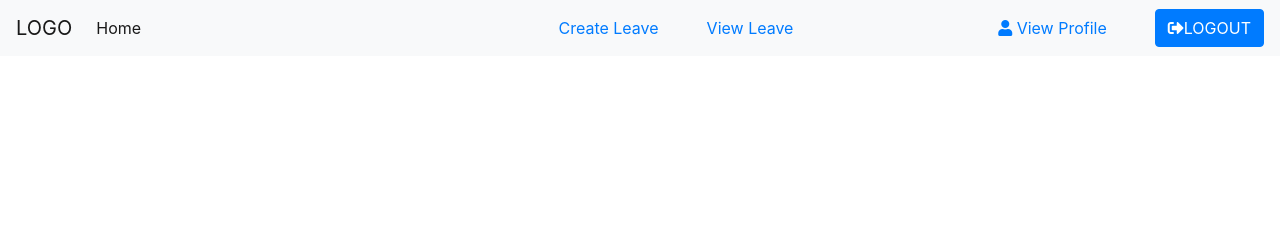
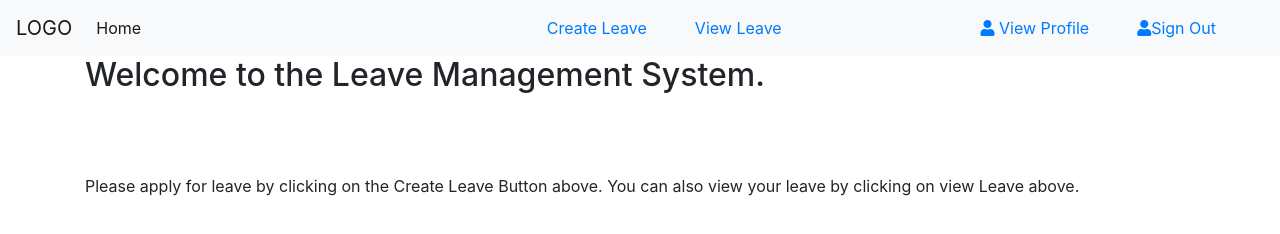
Before and after one commit to oyedsamu/LMS, a website: page public/staff/home.html in a window 1280 px wide. Drawn offline with nearby package versions, Linux system fonts and the light colour scheme.

Commit message:
Improved

```diff
--- a/public/staff/home.html
+++ b/public/staff/home.html
@@ -32,11 +32,25 @@
       </div>
       <div class="form-inline">
         <div class="login mr-5"><a href="profile.html"><i class="fas fa-user"></i> View Profile</a></div>
-        <button id="logout" class="btn btn-primary"><i class="fas fa-sign-out-alt"></i>LOGOUT</a></button>
+         <div class="login mr-5"><a href="/public/index.html"><i class="fas fa-user"></i>Sign Out</a></div>
+
       </div>
 
     </div>
   </nav>
+
+  <div class="container">
+ <H2>
+   Welcome to the Leave Management System.
+ </H2>
+ <br>
+ <br>
+ <br>
+ <p>
+   Please apply for leave by clicking on the Create Leave Button above.
+   You can also view your leave by clicking on view Leave above.
+ </p>
+  </div>
 
   <script src="https://ajax.googleapis.com/ajax/libs/jquery/3.4.0/jquery.min.js"></script>
   <script src="https://stackpath.bootstrapcdn.com/bootstrap/4.3.1/js/bootstrap.min.js"
```
Also changed, not shown: public/management/home.html (+2 -2 lines), public/management/view-leave.html (+1 -1 lines).
